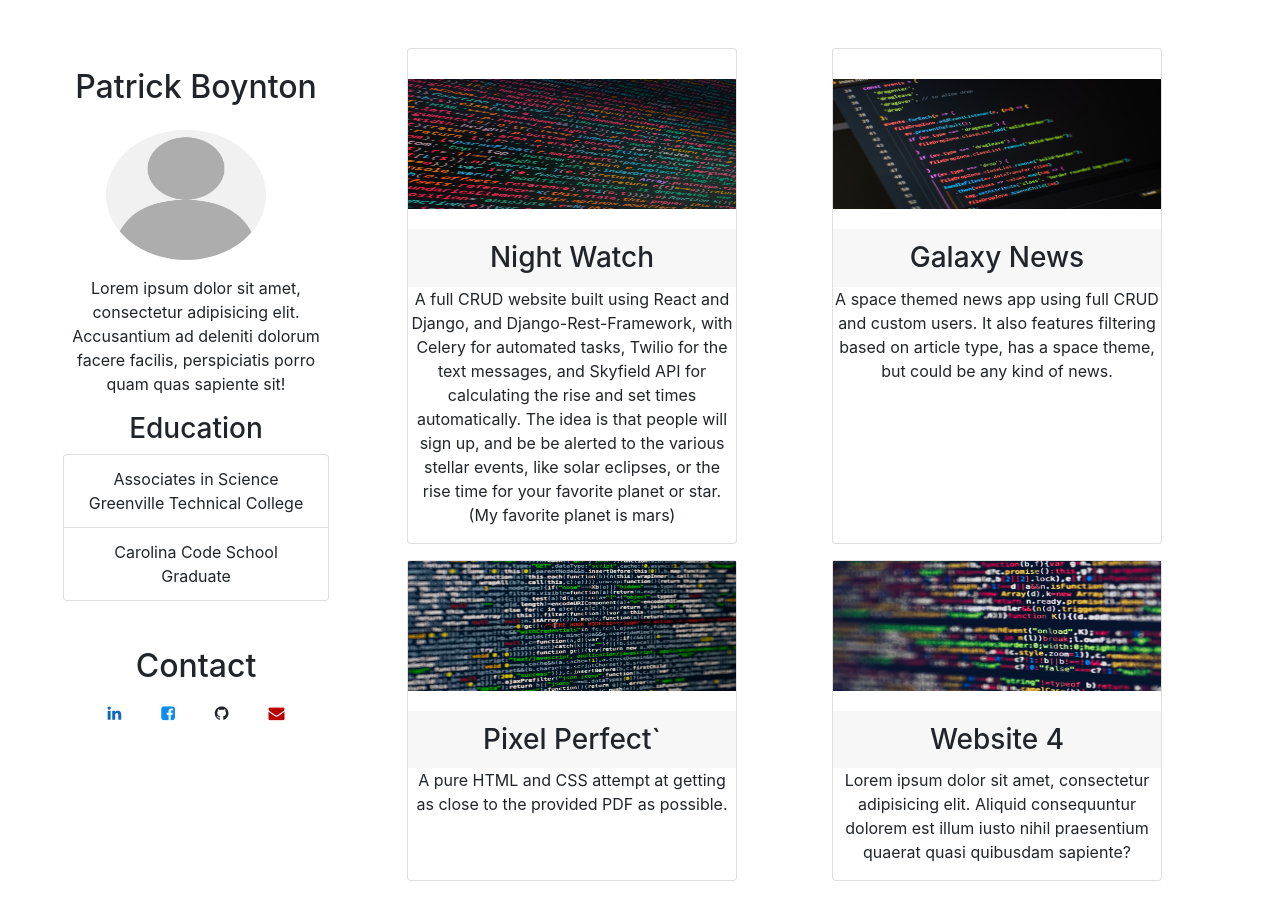
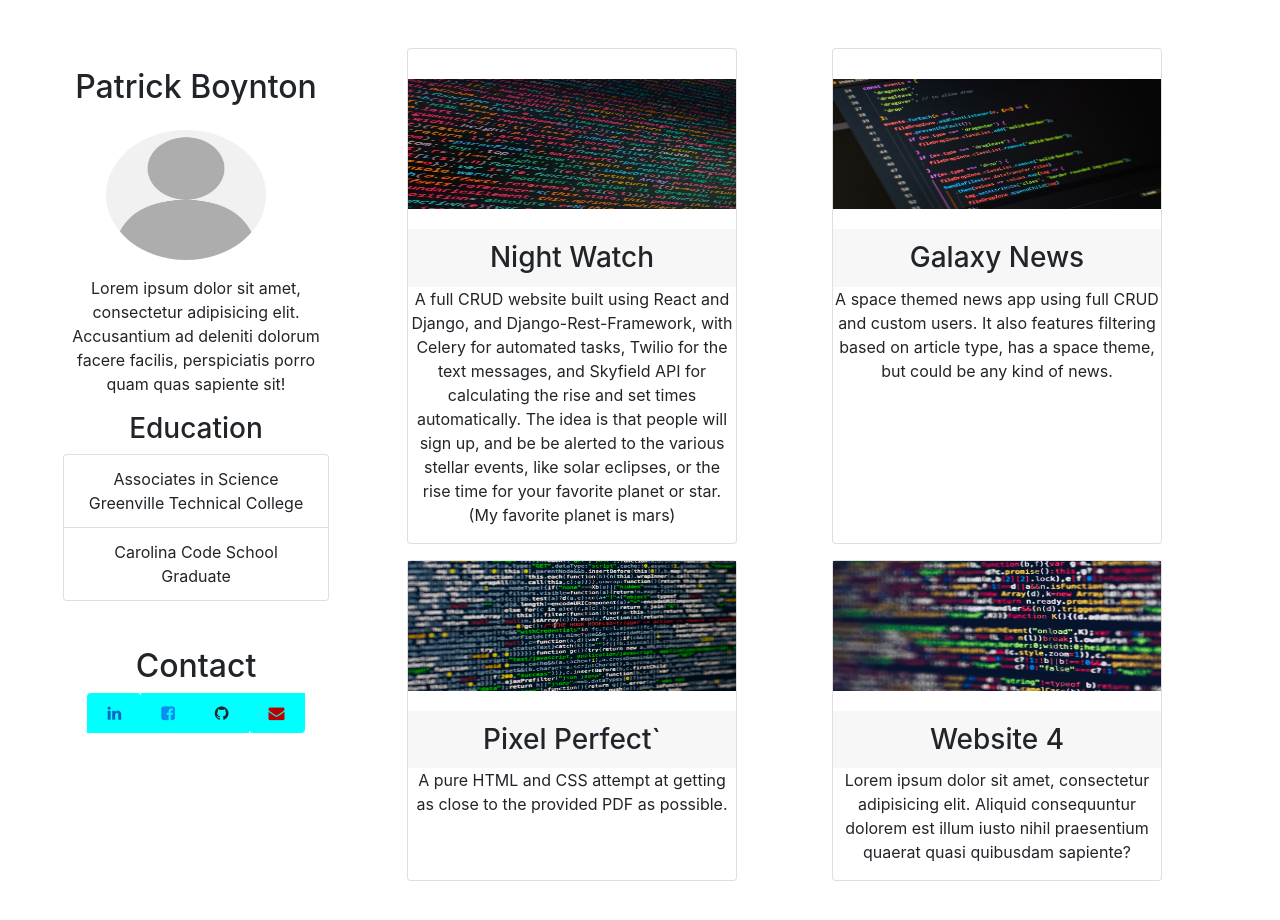
Before and after one commit to PatrickBoynton/portfolio, a React (Create React App) app: page / in a window 1280 px wide. Shown: the top 920 px of the page. Built offline with nearby package versions, Linux system fonts and the light colour scheme.

Commit message:
Added a background color.

```diff
--- a/src/App.css
+++ b/src/App.css
@@ -15,4 +15,5 @@ img{
 }
 i {
   border: none!important;
+  background-color: cyan!important;
 }
```
